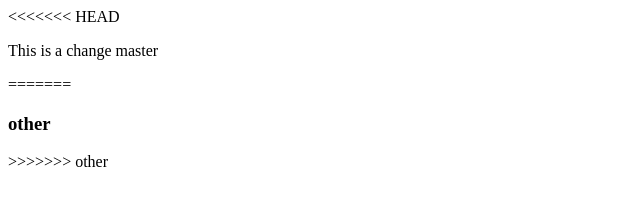
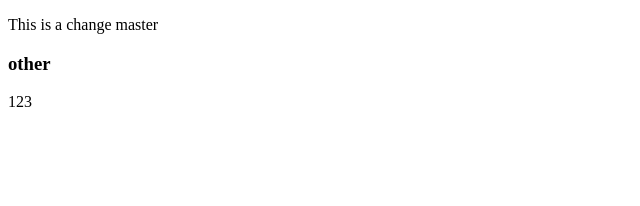
Before and after one commit to JennyKuoPD/test1008, a plain HTML site: page index.html in a window 1280 px wide. Shown: the whole page, without its empty margins (0-640 px from the left). Drawn offline with Linux system fonts and the light colour scheme.

Commit message:
newchange p

```diff
--- a/index.html
+++ b/index.html
@@ -6,10 +6,8 @@
     <title>Document</title>
   </head>
   <body>
-<<<<<<< HEAD
     <p>This is a change master</p>
-=======
     <h3>other</h3>
->>>>>>> other
+    <p>123</p>
   </body>
 </html>
```
